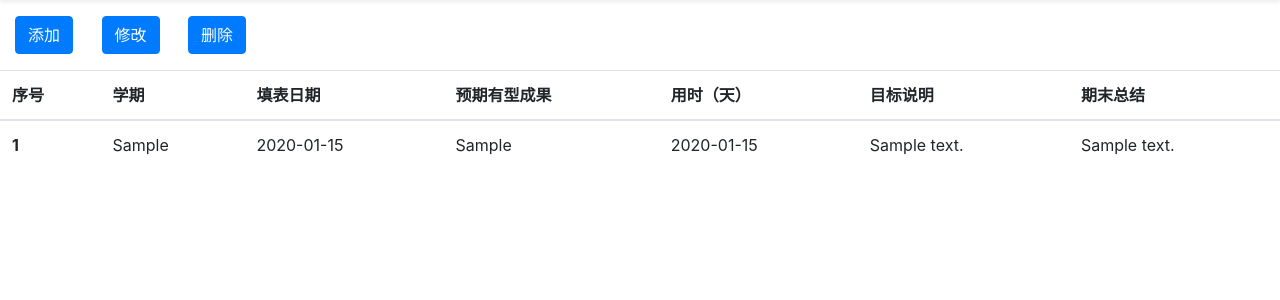
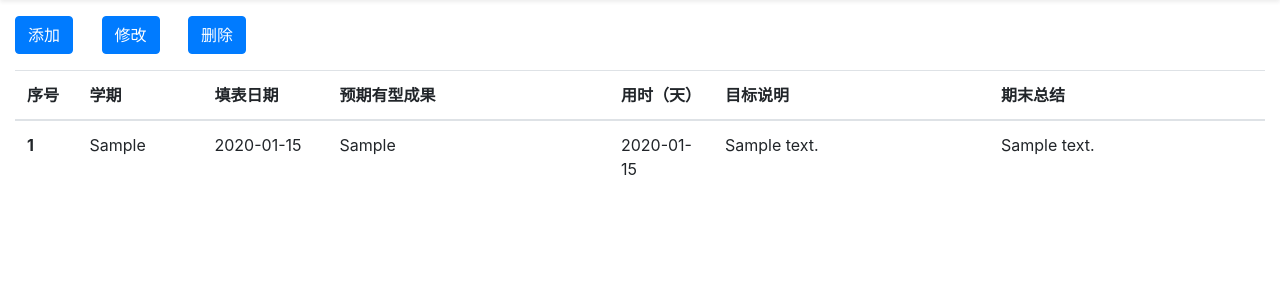
Before and after one commit to AntiverX/BFS_OA, a Django app: page /topic_manager/target in a window 1280 px wide. Shown: the part 96-396 px from the top of the page. Run offline with Django 3.2, Linux system fonts and the light colour scheme; a user stored in the database is signed in; tables that the repository leaves empty hold one stand-in row (values such as "Sample post"); some libraries are stand-ins or nearby versions.

Commit message:
细节优化

```diff
--- a/static/js/target.js
+++ b/static/js/target.js
@@ -167,6 +167,7 @@ $(document).ready(function () {
         var month = date.getMonth() + 1;
         var day = date.getDate();
         $("#date").val(year + "-" + month + "-" + day);
+        $("#date").addClass("is-valid");
         $(".all_target").replaceWith("                            <div class=\"all_target\">\n" +
             "                                <div class=\"target\">\n" +
             "                                    <hr>\n" +
--- a/templates/topic_manager/target.html
+++ b/templates/topic_manager/target.html
@@ -122,17 +122,15 @@
                 </div>
             </div>
         </div>
-    </div>
-
         <div class="table-responsive">
             <table class="mt-3 table table-hover">
                 <thead>
                 <tr>
-                <th scope="col" nowrap>序号</th>
-                <th scope="col" nowrap>学期</th>
-                <th scope="col" nowrap>填表日期</th>
+                    <th scope="col" nowrap style="width: 5%">序号</th>
+                    <th scope="col" nowrap style="width: 10%">学期</th>
+                    <th scope="col" nowrap style="width: 10%">填表日期</th>
                     <th scope="col" nowrap>预期有型成果</th>
-                <th scope="col" nowrap>用时（天）</th>
+                    <th scope="col" nowrap style="width: 5%">用时（天）</th>
                     <th scope="col" nowrap>目标说明</th>
                     <th scope="col" nowrap>期末总结</th>
                 </tr>
@@ -151,9 +149,6 @@
                 {% endfor %}
                 </tbody>
             </table>
-
         </div>
     </div>
-
-
 {% endblock %}
--- a/templates/topic_manager/weekly_summary.html
+++ b/templates/topic_manager/weekly_summary.html
@@ -36,11 +36,11 @@
                                 </div>
                                 <div class="form-group col-4">
                                     <label for="this_week_task">周平均日工作时间</label>
-                                    <input class="form-control" id="average_work_hour" name="average_work_hour" required>
+                                    <input class="form-control" id="average_work_hour" name="average_work_hour" placeholder="例：9.9" required>
                                 </div>
                                 <div class="form-group col-4">
                                     <label for="this_week_task">周请假(×0.5 天)</label>
-                                    <input class="form-control" id="absent_hour" name="absent_hour" required>
+                                    <input class="form-control" id="absent_hour" name="absent_hour" value="0" required>
                                 </div>
                             </div>
                             <hr>
```
Lines whose indentation alone changed are shown as unchanged.
